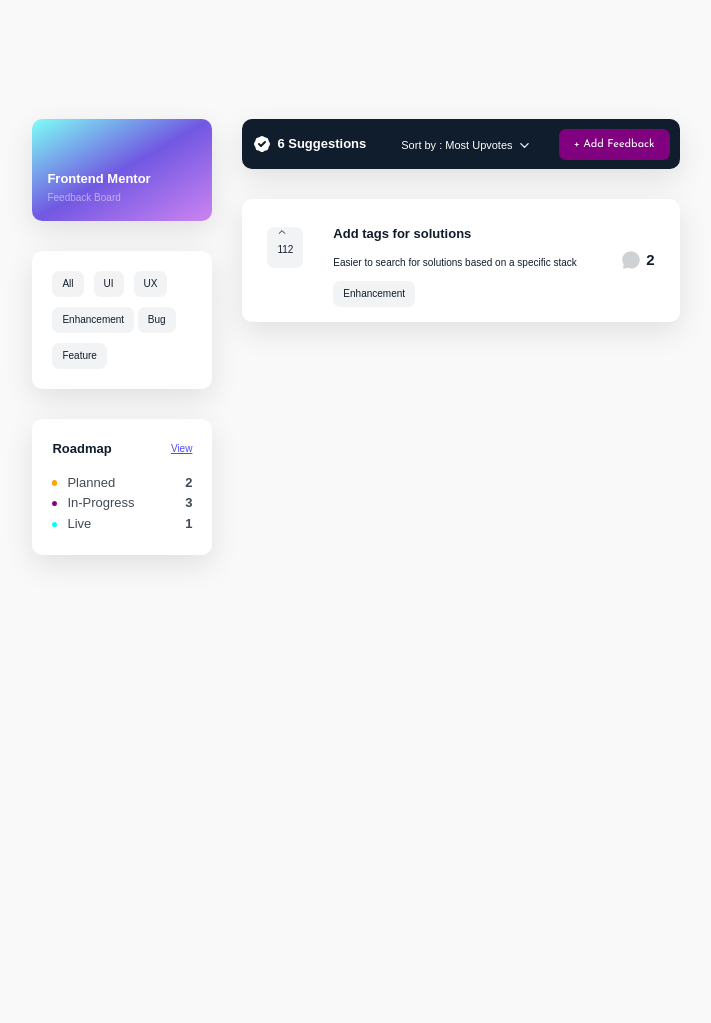
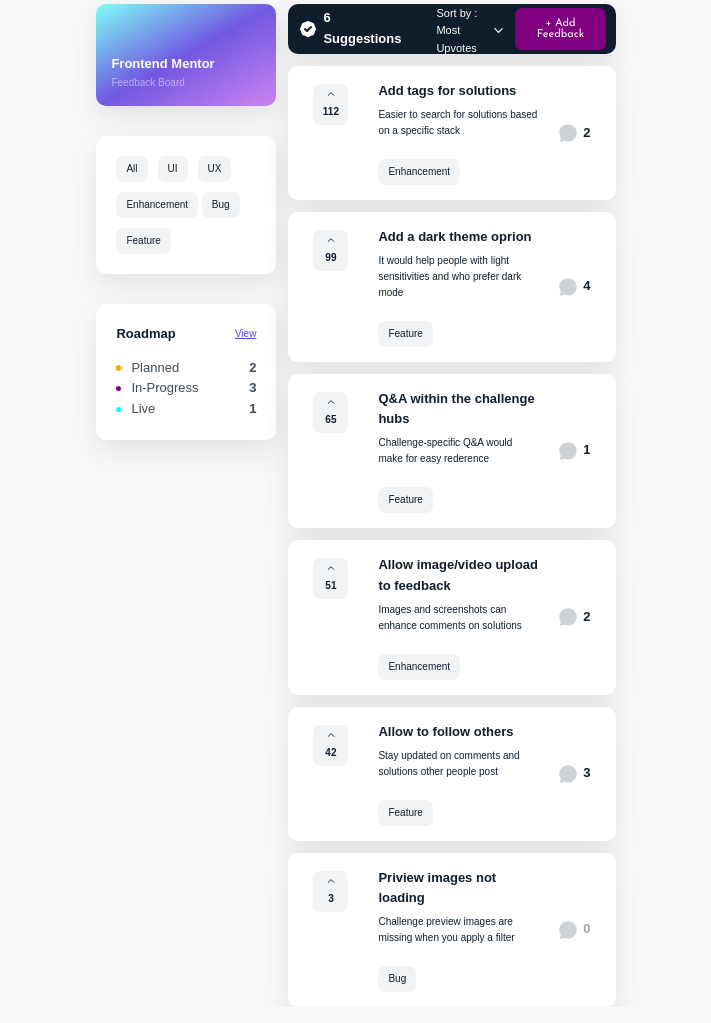
Before and after one commit to UrosPetronijevic/Product_feedback_app, a website: page index.html in a window 1280 px wide. Shown: the part 81-1104 px from the top of the page, without its empty margins (284-995 px from the left). Drawn offline with nearby package versions, Linux system fonts and the light colour scheme.

Commit message:
Added 5 more posts, fixed: grid margin and padding, bolded votebox num and comment nums

```diff
--- a/SASS/components/_post.scss
+++ b/SASS/components/_post.scss
@@ -5,13 +5,13 @@
   justify-content: space-between;
 
   border-radius: 1rem;
-  padding: 1rem 2.5rem;
+  padding: 0 2.5rem;
   box-shadow: 0 1rem 3rem rgba(0, 0, 0, 0.1);
 
   &__main {
     display: flex;
     align-items: flex-start;
-    padding: 1rem 1rem 1rem 0;
+    padding: 1rem 1rem 2rem 0;
   }
 
   &__content {
@@ -21,7 +21,11 @@
     color: $color-secondary;
     padding: 0 1rem;
     transform: translateY(0.5rem);
-    gap: 1rem;
+    gap: 0.5rem;
+
+    & p {
+      margin-bottom: 1.5rem;
+    }
   }
 }
 
@@ -39,7 +43,11 @@
   }
 
   & span {
-    font-size: 1.5rem;
+    font-size: 1.3rem;
     font-weight: 700;
   }
 }
+
+.num-0 {
+  color: rgba($color-secondary, 0.4);
+}
--- a/SASS/components/_votebox.scss
+++ b/SASS/components/_votebox.scss
@@ -1,11 +1,13 @@
 .vote-box {
   margin-right: 2rem;
-  padding: 0 1rem 1rem 1rem;
+  padding: 0.5rem 0;
   background-color: rgba($color-secondary, 0.05);
   display: flex;
   flex-direction: column;
+  align-items: center;
   gap: 0.5rem;
   border-radius: 0.7rem;
+  min-width: 3.5rem;
 
   transform: translateY(0.8rem);
 
@@ -17,5 +19,6 @@
 
   &__number {
     color: $color-secondary;
+    font-weight: 800;
   }
 }
--- a/SASS/layout/_grid.scss
+++ b/SASS/layout/_grid.scss
@@ -1,10 +1,11 @@
 .container {
-  width: 74vw;
-  margin: 10rem auto;
+  width: 64vw;
+  height: 100vh;
+  margin: 5rem auto;
 
   display: grid;
   grid-template-columns: 18rem 2fr;
   grid-template-rows: 5rem repeat(6, 1fr);
-  gap: 3rem;
-  padding: 10rem 15rem;
+  gap: 1.2rem;
+  padding: 3.5rem 15rem;
 }
--- a/SASS/layout/_navigation.scss
+++ b/SASS/layout/_navigation.scss
@@ -1,5 +1,5 @@
 .navigation {
-  grid-row: 1 / span 6;
+  grid-row: 1 / -1;
 
   display: flex;
   flex-direction: column;
--- a/index.html
+++ b/index.html
@@ -100,7 +100,6 @@
         <button class="btn header__btn">+ Add Feedback</button>
       </header>
 
-      <section class="section__posts">
       <div class="post">
         <div class="post__main">
           <div class="vote-box">
@@ -123,9 +122,122 @@
           <span class="comment__number"> 2 </span>
         </div>
       </div>
-      </section>
 
-      <footer class="footer"></footer>
+      <div class="post">
+        <div class="post__main">
+          <div class="vote-box">
+            <ion-icon
+              name="chevron-up-outline"
+              class="vote-box__icon"
+            ></ion-icon>
+            <span class="vote-box__number"> 99 </span>
+          </div>
+          <div class="post__content">
+            <h3 class="h3">Add a dark theme oprion</h3>
+            <p class="post__text">
+              It would help people with light sensitivities and who prefer dark
+              mode
+            </p>
+            <a href="#" class="tag">Feature</a>
+          </div>
+        </div>
+        <div class="comment">
+          <ion-icon name="chatbubble" class="comment__icon"></ion-icon>
+          <span class="comment__number"> 4 </span>
+        </div>
+      </div>
+
+      <div class="post">
+        <div class="post__main">
+          <div class="vote-box">
+            <ion-icon
+              name="chevron-up-outline"
+              class="vote-box__icon"
+            ></ion-icon>
+            <span class="vote-box__number"> 65 </span>
+          </div>
+          <div class="post__content">
+            <h3 class="h3">Q&A within the challenge hubs</h3>
+            <p class="post__text">
+              Challenge-specific Q&A would make for easy rederence
+            </p>
+            <a href="#" class="tag">Feature</a>
+          </div>
+        </div>
+        <div class="comment">
+          <ion-icon name="chatbubble" class="comment__icon"></ion-icon>
+          <span class="comment__number"> 1 </span>
+        </div>
+      </div>
+
+      <div class="post">
+        <div class="post__main">
+          <div class="vote-box">
+            <ion-icon
+              name="chevron-up-outline"
+              class="vote-box__icon"
+            ></ion-icon>
+            <span class="vote-box__number"> 51 </span>
+          </div>
+          <div class="post__content">
+            <h3 class="h3">Allow image/video upload to feedback</h3>
+            <p class="post__text">
+              Images and screenshots can enhance comments on solutions
+            </p>
+            <a href="#" class="tag">Enhancement</a>
+          </div>
+        </div>
+        <div class="comment">
+          <ion-icon name="chatbubble" class="comment__icon"></ion-icon>
+          <span class="comment__number"> 2 </span>
+        </div>
+      </div>
+
+      <div class="post">
+        <div class="post__main">
+          <div class="vote-box">
+            <ion-icon
+              name="chevron-up-outline"
+              class="vote-box__icon"
+            ></ion-icon>
+            <span class="vote-box__number"> 42 </span>
+          </div>
+          <div class="post__content">
+            <h3 class="h3">Allow to follow others</h3>
+            <p class="post__text">
+              Stay updated on comments and solutions other people post
+            </p>
+            <a href="#" class="tag">Feature</a>
+          </div>
+        </div>
+        <div class="comment">
+          <ion-icon name="chatbubble" class="comment__icon"></ion-icon>
+          <span class="comment__number"> 3 </span>
+        </div>
+      </div>
+
+      <div class="post">
+        <div class="post__main">
+          <div class="vote-box">
+            <ion-icon
+              name="chevron-up-outline"
+              class="vote-box__icon"
+            ></ion-icon>
+            <span class="vote-box__number"> 3 </span>
+          </div>
+          <div class="post__content">
+            <h3 class="h3">Priview images not loading</h3>
+            <p class="post__text">
+              Challenge preview images are missing when you apply a filter
+            </p>
+            <a href="#" class="tag">Bug</a>
+          </div>
+        </div>
+        <div class="comment">
+          <ion-icon name="chatbubble" class="comment__icon"></ion-icon>
+          <span class="comment__number num-0">0</span>
+        </div>
+      </div>
     </div>
   </body>
 </html>
```
Also changed, not shown: CSS/style.css. Lines whose indentation alone changed are shown as unchanged.
